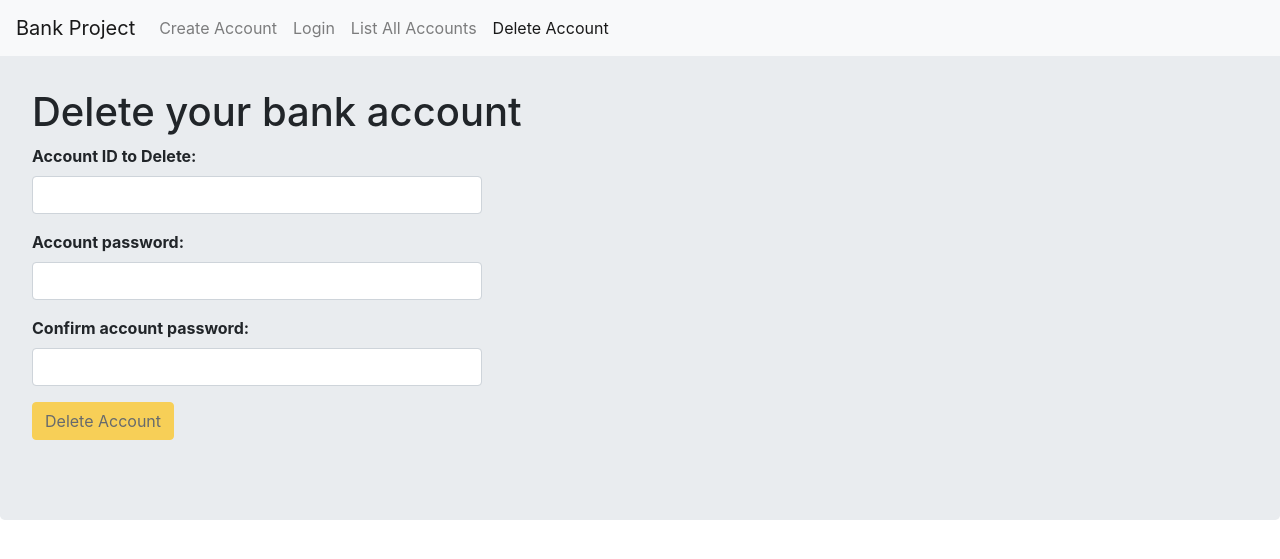
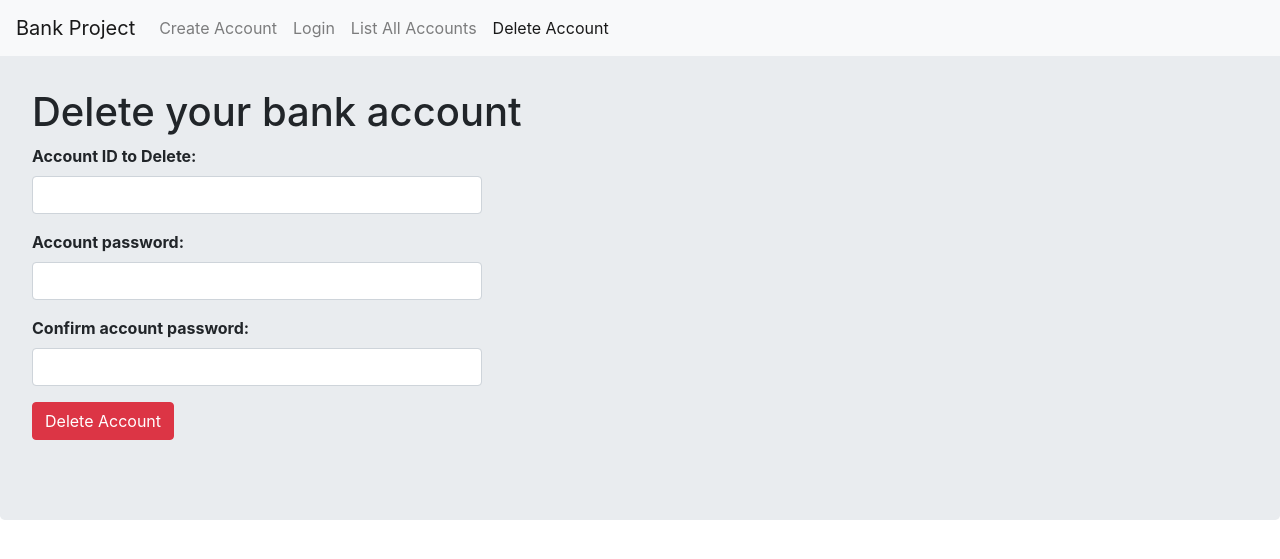
Before and after one commit to Alex-ley/Flask-banking-app, a Flask app: page /delete_account in a window 1280 px wide. Shown: the top 559 px of the page. Run offline with Flask 2, Linux system fonts and the light colour scheme; some libraries are stand-ins or nearby versions.

Commit message:
added correct danger class color

```diff
--- a/templates/delete_account.html
+++ b/templates/delete_account.html
@@ -24,7 +24,7 @@
               </strong>
               {{ form.pwd_confirm(class="form-control") }}
             </div>
-            {{ form.submit(disabled=True, class="btn btn-warning") }}
+            {{ form.submit(class="btn btn-danger") }}
           </form>
         </div>
     </div>
```
